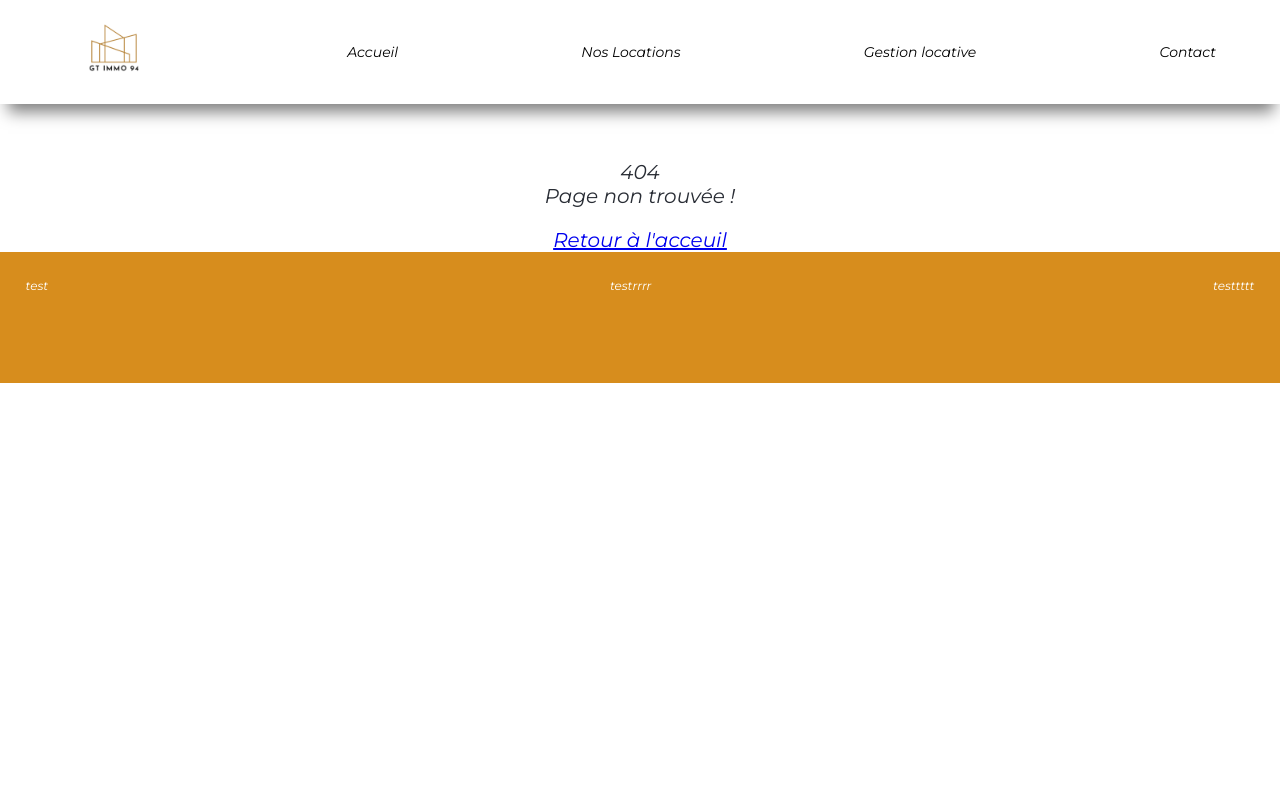
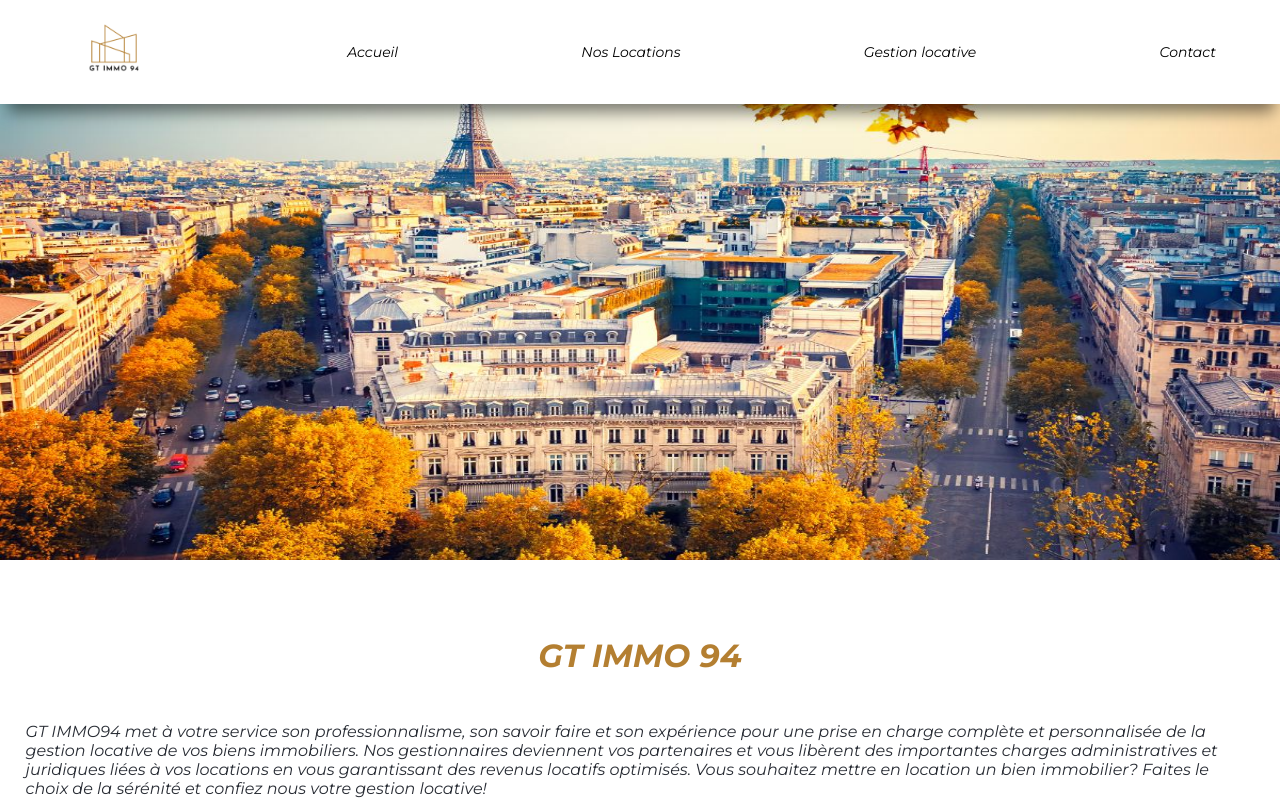
Before and after one commit to yo-gif12/GTI94, a React (Create React App) app: page / in a window 1280 px wide. Before the commit this address had no page. Shown: the top 800 px of the page. Built offline with nearby package versions, Linux system fonts and the light colour scheme.

Commit message:
change json

```diff
--- a/package.json
+++ b/package.json
@@ -1,7 +1,7 @@
 {
   "name": "immoapp",
   "version": "0.1.0",
-  "homepage": "https://yo-gif12.github.io/GTI94/home",
+  "homepage": "https://yo-gif12.github.io/GTI94",
   "private": true,
   "dependencies": {
     "@testing-library/jest-dom": "^5.17.0",
--- a/src/App.js
+++ b/src/App.js
@@ -14,7 +14,7 @@ function App() {
       <BrowserRouter>
         <Navbar />
         <Routes>
-          <Route path="/home" element={<Home />} />
+          <Route exact path="/" element={<Home />} />
           <Route path="/rent" element={<Rent />} />
           <Route path="/gestion" element={<Gestion />} />
           <Route path="/contact" element={<Contact />} />
```
Also changed, not shown: src/Routes.jsx (deleted, +0 -18 lines).
